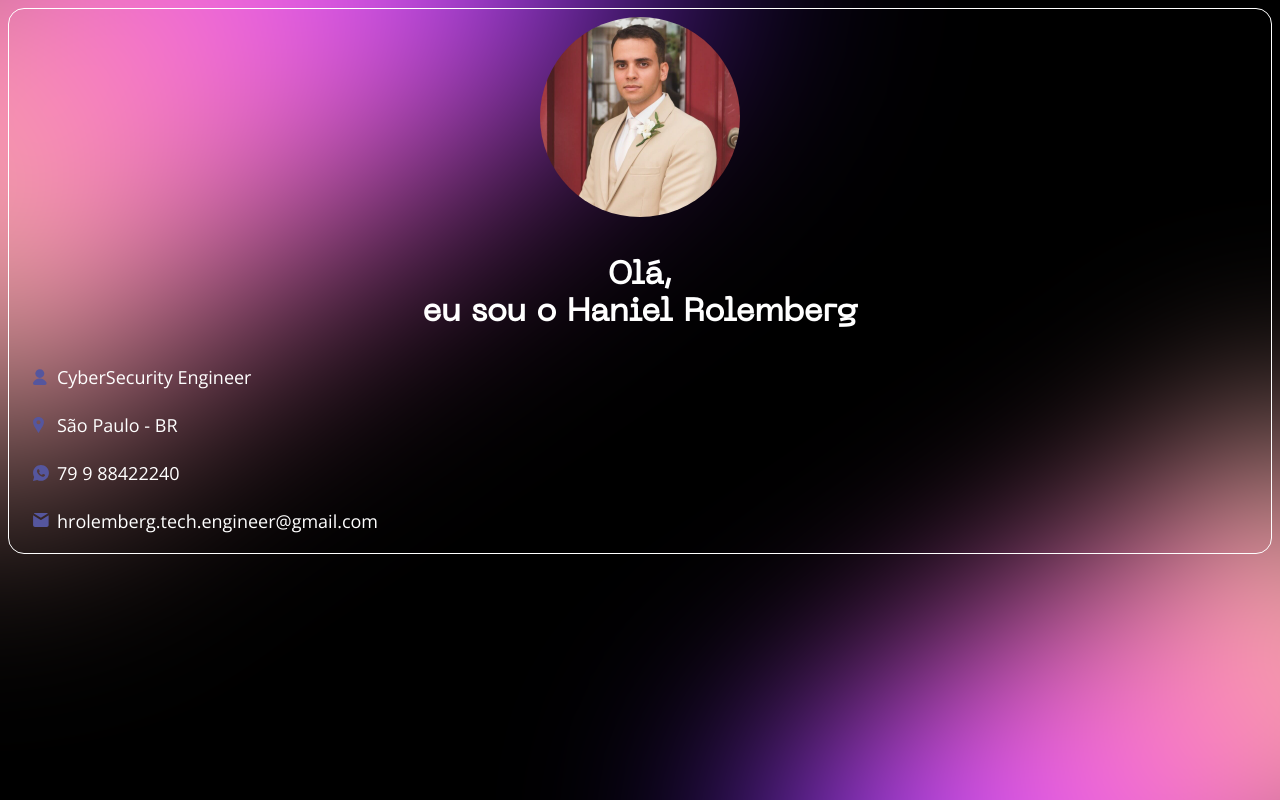
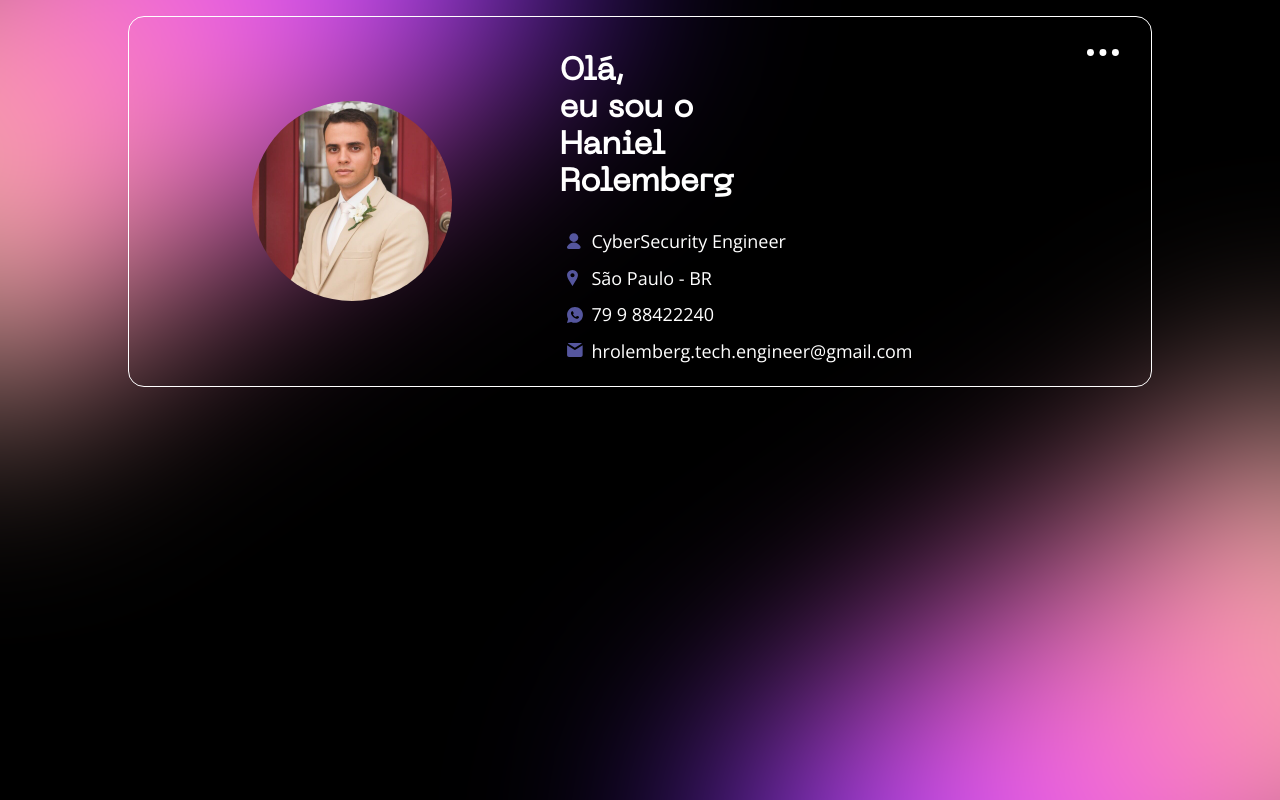
Before and after one commit to hanielrolemberg/RolembergPortfiolio, a plain HTML site: page index.html in a window 1280 px wide. Drawn offline with nearby package versions, Linux system fonts and the light colour scheme.

Commit message:
style: responsive design

```diff
--- a/assets/css/global.css
+++ b/assets/css/global.css
@@ -10,37 +10,46 @@ body{
     background-color: #000;
     color: #fff;
 }
-.main{
-    margin: .5rem;
-    padding: .5rem;
+.main {
+    margin: 1rem;
+    padding: 1rem;
     border: 1px solid #fff;
     border-radius: 1rem;
 }
 
-.main::before{
+.main::before,
+.main::after {
     content: '';
-    background-image: url(/assets/img/background.svg);
+    background-image: url('/assets/img/background.svg');
     background-repeat: no-repeat;
     background-size: contain;
-    width: 140vw;
-    height: 100vh;
     display: inline-block;
     position: fixed;
     top: 0;
     left: 0;
+    width: 140vw;
+    height: 100vh;
     z-index: -1;
 }
-.main::after{
+
+.main::after {
     content: '';
-    background-image: url(/assets/img/background.svg);
-    background-repeat: no-repeat;
-    background-size: contain;
-    width: 100vw;
-    height: 80vh;
-    display: inline-block;
-    position: fixed;
+    top: auto;
+    left: auto;
     bottom: 0;
     right: 0;
-    z-index: -1;
     transform: rotate(180deg);
 }
+
+
+@media only screen and (min-width: 768px) {
+    .main {
+        max-width: 1024px;
+        margin: 1rem auto;
+    }
+
+    .main::before,
+    .main::after {
+        width: 70vw;
+    }
+}
--- a/assets/css/header.css
+++ b/assets/css/header.css
@@ -2,8 +2,23 @@
     display: flex;
     flex-direction: column;
     align-items: center;
+    position: relative;
+
+
 }
+.header::after {
+    content: '';
+    display: inline-block;
+    position: absolute;
+    top: 1rem;
+    right: 1rem;
+    width: 2rem;
+    height: 2rem;
+    background-repeat: no-repeat;
+    background-size: contain;
+    background-image: url('/assets/img/icons/header.svg');
 
+}
 .header .photo {
     border-radius: 50%;
     width: 200px;
@@ -37,8 +52,8 @@
     width: 1rem;
     height: 1rem;
     background-repeat: no-repeat;
-    background-size:contain;
-    margin: .5rem;
+    background-size: contain;
+    margin-right: .5rem;
 }
 
 .information .job::before{
@@ -56,3 +71,31 @@
 .information .phone::before{
     background-image: url('/assets/img/icons/phone.svg') ;
 }
+
+@media only screen and (min-width: 768px) {
+
+    .header {
+        display: grid;
+        grid-template-areas:
+            "photo title"
+            "photo information";
+
+
+        ;
+    }
+    .header .photo {
+        grid-area: photo;
+        margin:0 auto;
+
+    }
+    .header .title {
+        grid-area: title;
+        text-align: start;
+        max-width: 210px;
+
+    }
+    .header .information {
+        grid-area: information;
+
+    }
+}
```
